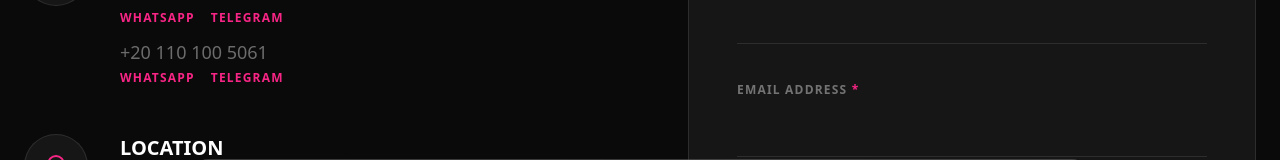
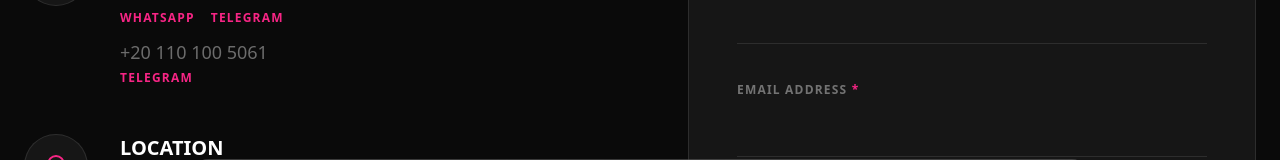
Before and after one commit to kseniausacheva/royal-event-group---delegations-1-, a React (Vite) app: page /en/contact in a window 1280 px wide. Shown: the part 506-666 px from the top of the page. Built offline with nearby package versions, Linux system fonts and the light colour scheme.

Commit message:
Update Contact.tsx

```diff
--- a/src/pages/Contact.tsx
+++ b/src/pages/Contact.tsx
@@ -75,14 +75,6 @@ const Contact = () => {
                       <p className="text-white/40 text-lg">+20 110 100 5061</p>
                       <div className="flex gap-4 mt-1">
                         <a
-                          href="https://wa.me/201101005061"
-                          target="_blank"
-                          rel="noopener noreferrer"
-                          className="text-xs font-bold uppercase tracking-widest text-royal-pink hover:text-white transition-colors"
-                        >
-                          WhatsApp
-                        </a>
-                        <a
                           href="https://t.me/+201101005061"
                           target="_blank"
                           rel="noopener noreferrer"
```
